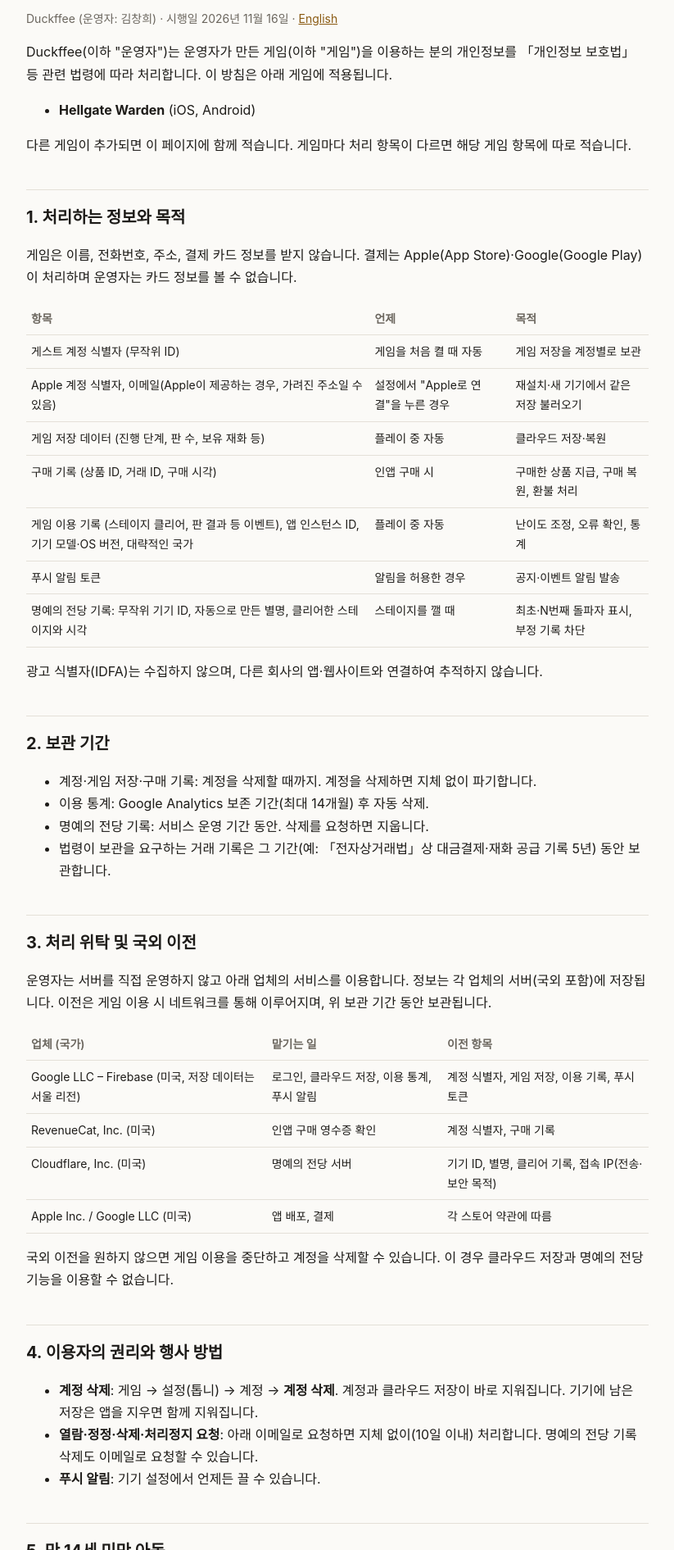
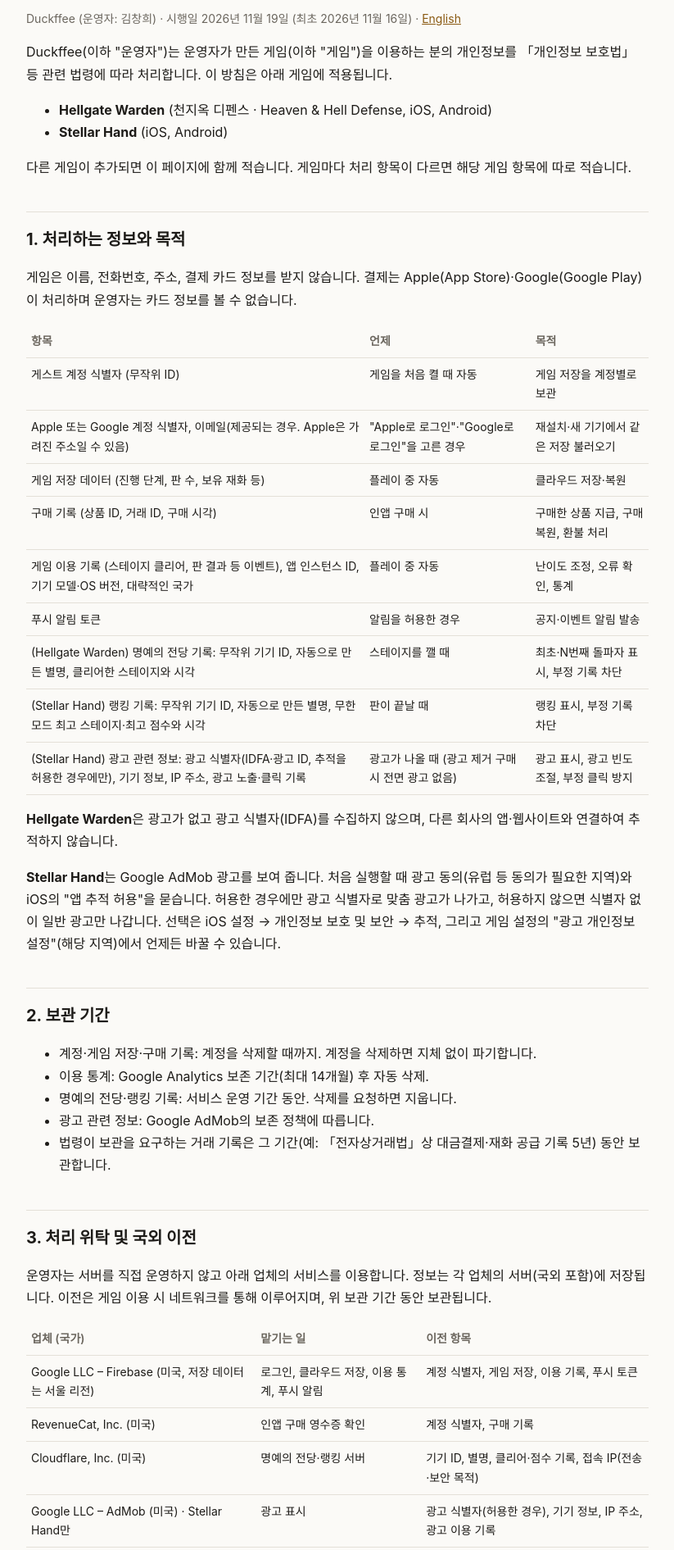
Before and after one commit to dyingEye/duckffee, a plain HTML site: page privacy/index.html in a window 1280 px wide. Shown: the part 91-1982 px from the top of the page at 82% size, without its empty margins (228-1051 px from the left). Drawn offline with Linux system fonts and the light colour scheme.

Commit message:
Privacy policy: Stellar Hand (AdMob with ATT / consent, ranking server), Google sign-in for both games

```diff
--- a/privacy/index.html
+++ b/privacy/index.html
@@ -25,11 +25,12 @@
 <body>
 <main>
 <h1>개인정보처리방침</h1>
-<p class="muted">Duckffee (운영자: 김창희) · 시행일 2026년 11월 16일 · <a href="#en">English</a></p>
+<p class="muted">Duckffee (운영자: 김창희) · 시행일 2026년 11월 19일 (최초 2026년 11월 16일) · <a href="#en">English</a></p>
 
 <p>Duckffee(이하 "운영자")는 운영자가 만든 게임(이하 "게임")을 이용하는 분의 개인정보를 「개인정보 보호법」 등 관련 법령에 따라 처리합니다. 이 방침은 아래 게임에 적용됩니다.</p>
 <ul>
-  <li><b>Hellgate Warden</b> (iOS, Android)</li>
+  <li><b>Hellgate Warden</b> (천지옥 디펜스 · Heaven &amp; Hell Defense, iOS, Android)</li>
+  <li><b>Stellar Hand</b> (iOS, Android)</li>
 </ul>
 <p>다른 게임이 추가되면 이 페이지에 함께 적습니다. 게임마다 처리 항목이 다르면 해당 게임 항목에 따로 적습니다.</p>
 
@@ -39,21 +40,25 @@
   <thead><tr><th>항목</th><th>언제</th><th>목적</th></tr></thead>
   <tbody>
     <tr><td>게스트 계정 식별자 (무작위 ID)</td><td>게임을 처음 켤 때 자동</td><td>게임 저장을 계정별로 보관</td></tr>
-    <tr><td>Apple 계정 식별자, 이메일(Apple이 제공하는 경우, 가려진 주소일 수 있음)</td><td>설정에서 "Apple로 연결"을 누른 경우</td><td>재설치·새 기기에서 같은 저장 불러오기</td></tr>
+    <tr><td>Apple 또는 Google 계정 식별자, 이메일(제공되는 경우. Apple은 가려진 주소일 수 있음)</td><td>"Apple로 로그인"·"Google로 로그인"을 고른 경우</td><td>재설치·새 기기에서 같은 저장 불러오기</td></tr>
     <tr><td>게임 저장 데이터 (진행 단계, 판 수, 보유 재화 등)</td><td>플레이 중 자동</td><td>클라우드 저장·복원</td></tr>
     <tr><td>구매 기록 (상품 ID, 거래 ID, 구매 시각)</td><td>인앱 구매 시</td><td>구매한 상품 지급, 구매 복원, 환불 처리</td></tr>
     <tr><td>게임 이용 기록 (스테이지 클리어, 판 결과 등 이벤트), 앱 인스턴스 ID, 기기 모델·OS 버전, 대략적인 국가</td><td>플레이 중 자동</td><td>난이도 조정, 오류 확인, 통계</td></tr>
     <tr><td>푸시 알림 토큰</td><td>알림을 허용한 경우</td><td>공지·이벤트 알림 발송</td></tr>
-    <tr><td>명예의 전당 기록: 무작위 기기 ID, 자동으로 만든 별명, 클리어한 스테이지와 시각</td><td>스테이지를 깰 때</td><td>최초·N번째 돌파자 표시, 부정 기록 차단</td></tr>
+    <tr><td>(Hellgate Warden) 명예의 전당 기록: 무작위 기기 ID, 자동으로 만든 별명, 클리어한 스테이지와 시각</td><td>스테이지를 깰 때</td><td>최초·N번째 돌파자 표시, 부정 기록 차단</td></tr>
+    <tr><td>(Stellar Hand) 랭킹 기록: 무작위 기기 ID, 자동으로 만든 별명, 무한 모드 최고 스테이지·최고 점수와 시각</td><td>판이 끝날 때</td><td>랭킹 표시, 부정 기록 차단</td></tr>
+    <tr><td>(Stellar Hand) 광고 관련 정보: 광고 식별자(IDFA·광고 ID, 추적을 허용한 경우에만), 기기 정보, IP 주소, 광고 노출·클릭 기록</td><td>광고가 나올 때 (광고 제거 구매 시 전면 광고 없음)</td><td>광고 표시, 광고 빈도 조절, 부정 클릭 방지</td></tr>
   </tbody>
 </table>
-<p>광고 식별자(IDFA)는 수집하지 않으며, 다른 회사의 앱·웹사이트와 연결하여 추적하지 않습니다.</p>
+<p><b>Hellgate Warden</b>은 광고가 없고 광고 식별자(IDFA)를 수집하지 않으며, 다른 회사의 앱·웹사이트와 연결하여 추적하지 않습니다.</p>
+<p><b>Stellar Hand</b>는 Google AdMob 광고를 보여 줍니다. 처음 실행할 때 광고 동의(유럽 등 동의가 필요한 지역)와 iOS의 "앱 추적 허용"을 묻습니다. 허용한 경우에만 광고 식별자로 맞춤 광고가 나가고, 허용하지 않으면 식별자 없이 일반 광고만 나갑니다. 선택은 iOS 설정 → 개인정보 보호 및 보안 → 추적, 그리고 게임 설정의 "광고 개인정보 설정"(해당 지역)에서 언제든 바꿀 수 있습니다.</p>
 
 <h2>2. 보관 기간</h2>
 <ul>
   <li>계정·게임 저장·구매 기록: 계정을 삭제할 때까지. 계정을 삭제하면 지체 없이 파기합니다.</li>
   <li>이용 통계: Google Analytics 보존 기간(최대 14개월) 후 자동 삭제.</li>
-  <li>명예의 전당 기록: 서비스 운영 기간 동안. 삭제를 요청하면 지웁니다.</li>
+  <li>명예의 전당·랭킹 기록: 서비스 운영 기간 동안. 삭제를 요청하면 지웁니다.</li>
+  <li>광고 관련 정보: Google AdMob의 보존 정책에 따릅니다.</li>
   <li>법령이 보관을 요구하는 거래 기록은 그 기간(예: 「전자상거래법」상 대금결제·재화 공급 기록 5년) 동안 보관합니다.</li>
 </ul>
 
@@ -64,17 +69,19 @@
   <tbody>
     <tr><td>Google LLC – Firebase (미국, 저장 데이터는 서울 리전)</td><td>로그인, 클라우드 저장, 이용 통계, 푸시 알림</td><td>계정 식별자, 게임 저장, 이용 기록, 푸시 토큰</td></tr>
     <tr><td>RevenueCat, Inc. (미국)</td><td>인앱 구매 영수증 확인</td><td>계정 식별자, 구매 기록</td></tr>
-    <tr><td>Cloudflare, Inc. (미국)</td><td>명예의 전당 서버</td><td>기기 ID, 별명, 클리어 기록, 접속 IP(전송·보안 목적)</td></tr>
+    <tr><td>Cloudflare, Inc. (미국)</td><td>명예의 전당·랭킹 서버</td><td>기기 ID, 별명, 클리어·점수 기록, 접속 IP(전송·보안 목적)</td></tr>
+    <tr><td>Google LLC – AdMob (미국) · Stellar Hand만</td><td>광고 표시</td><td>광고 식별자(허용한 경우), 기기 정보, IP 주소, 광고 이용 기록</td></tr>
     <tr><td>Apple Inc. / Google LLC (미국)</td><td>앱 배포, 결제</td><td>각 스토어 약관에 따름</td></tr>
   </tbody>
 </table>
-<p>국외 이전을 원하지 않으면 게임 이용을 중단하고 계정을 삭제할 수 있습니다. 이 경우 클라우드 저장과 명예의 전당 기능을 이용할 수 없습니다.</p>
+<p>국외 이전을 원하지 않으면 게임 이용을 중단하고 계정을 삭제할 수 있습니다. 이 경우 클라우드 저장과 명예의 전당·랭킹 기능을 이용할 수 없습니다.</p>
 
 <h2>4. 이용자의 권리와 행사 방법</h2>
 <ul>
   <li><b>계정 삭제</b>: 게임 → 설정(톱니) → 계정 → <b>계정 삭제</b>. 계정과 클라우드 저장이 바로 지워집니다. 기기에 남은 저장은 앱을 지우면 함께 지워집니다.</li>
   <li><b>열람·정정·삭제·처리정지 요청</b>: 아래 이메일로 요청하면 지체 없이(10일 이내) 처리합니다. 명예의 전당 기록 삭제도 이메일로 요청할 수 있습니다.</li>
   <li><b>푸시 알림</b>: 기기 설정에서 언제든 끌 수 있습니다.</li>
+  <li><b>광고 추적</b> (Stellar Hand): iOS 설정 → 개인정보 보호 및 보안 → 추적에서 끌 수 있고, 게임 설정의 "광고 개인정보 설정"(해당 지역)에서 광고 동의를 바꿀 수 있습니다. 광고 제거를 구매하면 전면 광고가 나오지 않습니다.</li>
 </ul>
 
 <h2>5. 만 14세 미만 아동</h2>
@@ -93,26 +100,29 @@
 <hr style="margin:56px 0 0;border:0;border-top:2px solid var(--line)">
 
 <h1 id="en" style="margin-top:40px">Privacy Policy</h1>
-<p class="muted">Duckffee (operated by Changhee Kim) · Effective November 16, 2026</p>
-<p>This policy covers games made by Duckffee: <b>Hellgate Warden</b> (iOS, Android). New games will be added here.</p>
+<p class="muted">Duckffee (operated by Changhee Kim) · Effective November 19, 2026 (first published November 16, 2026)</p>
+<p>This policy covers games made by Duckffee: <b>Hellgate Warden</b> (Heaven &amp; Hell Defense, iOS, Android) and <b>Stellar Hand</b> (iOS, Android). New games will be added here.</p>
 
 <h3>What we collect and why</h3>
 <ul>
   <li><b>Guest account ID</b> (random), created automatically on first launch, to keep your save under an account.</li>
-  <li><b>Apple account identifier and email</b> (possibly a private relay address), only if you choose "Sign in with Apple", to restore your save on a new device.</li>
+  <li><b>Apple or Google account identifier and email</b> (Apple may give a private relay address), only if you choose "Sign in with Apple" or "Sign in with Google", to restore your save on a new device.</li>
   <li><b>Game save data</b> (progress, runs, in-game currency) for cloud save.</li>
   <li><b>Purchase records</b> (product ID, transaction ID, time) to deliver and restore purchases. Payments are processed by Apple / Google; we never see card details.</li>
   <li><b>Gameplay events</b> (e.g. stage clears), app instance ID, device model, OS version and approximate country, to tune difficulty and fix bugs.</li>
   <li><b>Push token</b>, only if you allow notifications.</li>
-  <li><b>Hall of fame</b>: a random device ID, an auto-generated nickname, and the stages you cleared with times.</li>
+  <li><b>Hall of fame</b> (Hellgate Warden): a random device ID, an auto-generated nickname, and the stages you cleared with times.</li>
+  <li><b>Ranking</b> (Stellar Hand): a random device ID, an auto-generated nickname, and your best endless stage and best score with times.</li>
+  <li><b>Advertising data</b> (Stellar Hand): the advertising identifier (IDFA / advertising ID, only if you allow tracking), device information, IP address, and ad impressions and clicks, to show ads, cap how often they show and prevent fraud.</li>
 </ul>
-<p>We do not collect the advertising identifier (IDFA) and do not track you across other companies' apps or websites.</p>
+<p><b>Hellgate Warden</b> has no ads, does not collect the advertising identifier (IDFA) and does not track you across other companies' apps or websites.</p>
+<p><b>Stellar Hand</b> shows Google AdMob ads. On first launch it asks for ad consent (in regions that require it, e.g. the EEA) and for iOS "Allow Apps to Request to Track". Personalized ads use the advertising identifier only if you allow it; otherwise ads are shown without it. You can change this any time in iOS Settings → Privacy &amp; Security → Tracking and, where offered, in the game's Settings → "Ad privacy settings". Buying "Remove Ads" removes interstitial ads.</p>
 
 <h3>Service providers</h3>
-<p>Google Firebase (sign-in, cloud save in the Seoul region, analytics, push), RevenueCat (purchase validation), Cloudflare (hall of fame server), Apple / Google (distribution and payments). Data may be stored outside your country, including in the United States.</p>
+<p>Google Firebase (sign-in, cloud save in the Seoul region, analytics, push), RevenueCat (purchase validation), Cloudflare (hall of fame and ranking servers), Google AdMob (ads, Stellar Hand only), Apple / Google (distribution and payments). Data may be stored outside your country, including in the United States.</p>
 
 <h3>Retention and deletion</h3>
-<p>Account, save and purchase data are kept until you delete your account: in the game, open Settings (gear) → Account → <b>Delete account</b>. Analytics data is deleted automatically after up to 14 months. Records the law requires us to keep are kept for that period. For any other request (access, correction, deletion, including hall of fame records), email us and we will respond within 10 days.</p>
+<p>Account, save and purchase data are kept until you delete your account: in the game, open Settings (gear) → Account → <b>Delete account</b>. Analytics data is deleted automatically after up to 14 months. Records the law requires us to keep are kept for that period. For any other request (access, correction, deletion, including hall of fame and ranking records), email us and we will respond within 10 days.</p>
 
 <h3>Children</h3>
 <p>Our games are not directed at children under 14 and we do not knowingly collect their data.</p>
```
